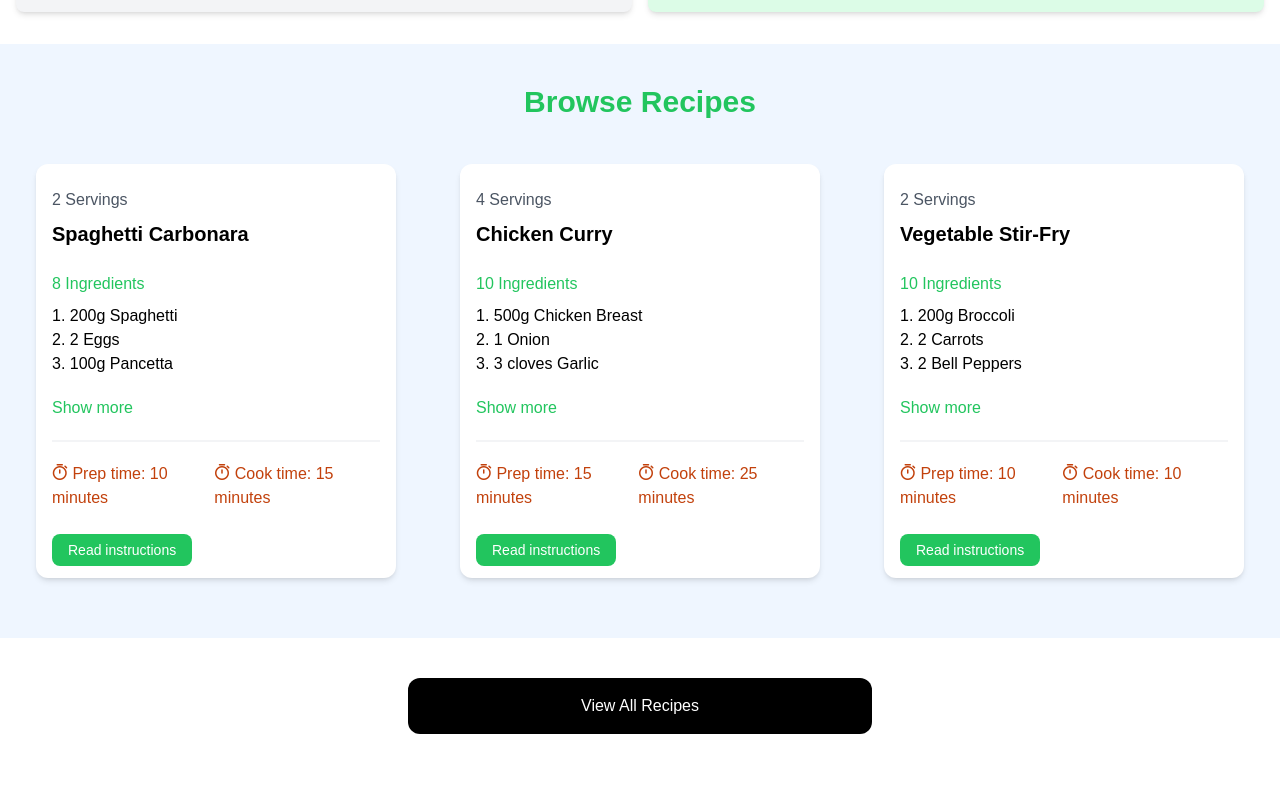
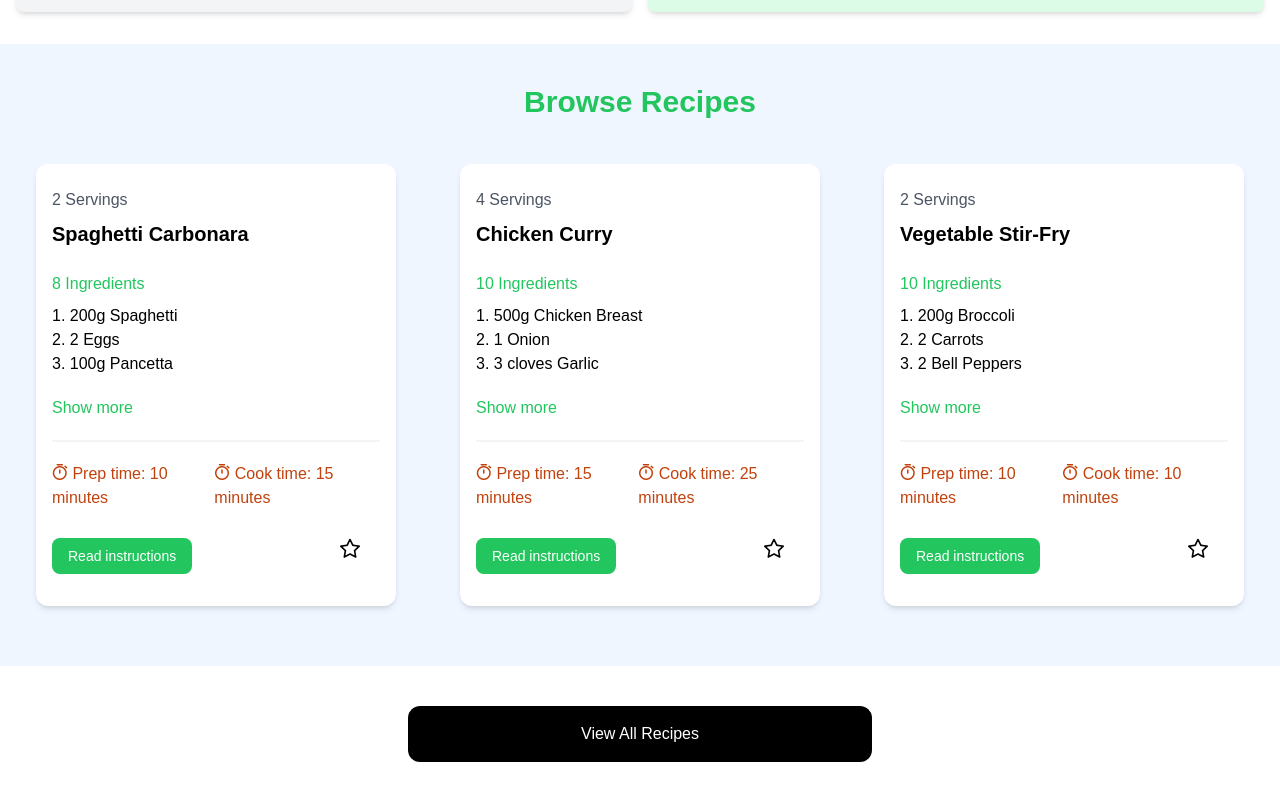
Before and after one commit to Jakob-mbi/Vue-Mat-Recept, a Vue app: page / in a window 1280 px wide. Shown: the part 556-1356 px from the top of the page. Before the commit the page ends 1330 px from the top, so only its background shows below. Built offline with nearby package versions, Linux system fonts and the light colour scheme; data requests are answered from the project's data file.

Commit message:
feat favouriteToggle

```diff
--- a/src/components/RecipeCard.vue
+++ b/src/components/RecipeCard.vue
@@ -11,6 +11,11 @@ const props = defineProps({
     }
 });
 const showFullIngredients = ref(false);
+const favourite = ref(props.recepie.favourite);
+
+const toggleFavourite = () => {
+    favourite.value = !favourite.value;
+};
 const toggleIngredients = () => {
     showFullIngredients.value = !showFullIngredients.value;
 };
@@ -59,11 +64,14 @@ const truncatedIngredients = computed(() => {
                 </div>
 
             </div>
-            <RouterLink
-            :to="'/recipes/' + props.recepie.id"
-            class="h-[36px] bg-green-500 hover:bg-green-600 text-white px-4 py-2 rounded-lg text-center text-sm">
-                Read instructions
-            </RouterLink>
+            <div class="flex flex-col lg:flex-row mb-4 justify-between">
+                <RouterLink
+                :to="'/recipes/' + props.recepie.id"
+                class="h-[36px] bg-green-500 hover:bg-green-600 text-white px-4 py-2 rounded-lg text-center text-sm">
+                    Read instructions
+                </RouterLink>
+                <i @click="toggleFavourite" :class="['pi',favourite?'pi-star-fill':'pi-star','mr-5' ,'text-xl']" ></i>
+            </div>
         </div>
     </div>
 </template>
--- a/src/components/types.ts
+++ b/src/components/types.ts
@@ -9,6 +9,7 @@ type Recipe = {
     prep_time: string;
     cook_time: string;
     servings: number;
+    favourite: boolean;
   };
 
 type RecipesData = {
--- a/src/recipes.json
+++ b/src/recipes.json
@@ -23,7 +23,8 @@
         ],
         "prep_time": "10 minutes",
         "cook_time": "15 minutes",
-        "servings": 2
+        "servings": 2,
+        "favourite": false
       },
       {
         "id": "2",
@@ -51,7 +52,8 @@
         ],
         "prep_time": "15 minutes",
         "cook_time": "25 minutes",
-        "servings": 4
+        "servings": 4,
+        "favourite": false
       },
       {
         "id": "3",
@@ -78,7 +80,8 @@
         ],
         "prep_time": "10 minutes",
         "cook_time": "10 minutes",
-        "servings": 2
+        "servings": 2,
+        "favourite": false
       },
       {
         "id": "4",
@@ -103,7 +106,8 @@
         ],
         "prep_time": "10 minutes",
         "cook_time": "15 minutes",
-        "servings": 4
+        "servings": 4,
+        "favourite": false
       },
       {
         "id": "5",
@@ -126,7 +130,8 @@
         ],
         "prep_time": "5 minutes",
         "cook_time": "10 minutes",
-        "servings": 2
+        "servings": 2,
+        "favourite": false
       },
       {
         "id": "6",
@@ -148,7 +153,8 @@
         ],
         "prep_time": "5 minutes",
         "cook_time": "0 minutes",
-        "servings": 2
+        "servings": 2,
+        "favourite": false
       },
       {
         "id": "7",
@@ -165,7 +171,8 @@
         ],
         "prep_time": "2 minutes",
         "cook_time": "8 minutes",
-        "servings": 2
+        "servings": 2,
+        "favourite": false
       },
       {
         "id": "8",
@@ -183,7 +190,8 @@
         ],
         "prep_time": "5 minutes",
         "cook_time": "0 minutes",
-        "servings": 2
+        "servings": 2,
+        "favourite": false
       },
       {
         "id": "9",
@@ -203,7 +211,8 @@
         ],
         "prep_time": "5 minutes",
         "cook_time": "10 minutes",
-        "servings": 2
+        "servings": 2,
+        "favourite": false
       },
       {
         "id": "10",
@@ -229,7 +238,8 @@
         ],
         "prep_time": "10 minutes",
         "cook_time": "12 minutes",
-        "servings": 24
+        "servings": 24,
+        "favourite": false
       }
     ]
   }
--- a/src/views/RecipeView.vue
+++ b/src/views/RecipeView.vue
@@ -3,31 +3,21 @@
     import axios from 'axios';
     import type { Recipe } from './types';
 
-    import { reactive, onMounted } from 'vue';
+    import { ref, onMounted } from 'vue';
     import { useRoute,RouterLink } from 'vue-router';
 
     const route = useRoute();
 
     const recipeID = route.params.id;
 
-    interface State {
-      recipe: Recipe,
-      isLoding: boolean
-    }
-
-    const state = reactive<State>({
-        recipe: {},
-        isLoding: true
-    });
+    const recipes = ref<Recipe[]>([]);
 
     onMounted(async () => {
         try {
-            const response = await axios.get(`/api/recipes/${recipeID}`);
-            state.recipe = response.data;
+            const response = await axios.get(`http://localhost:5000/recipes/${recipeID}`);
+            recipes.value = response.data;
         } catch (error) {
             console.error(error);
-        } finally {
-            state.isLoding = false;
         }
     });
 </script>
@@ -67,11 +57,7 @@
             </div>
           </main>
 
-          <!-- Sidebar -->
           <aside>
-
-
-            <!-- Manage -->
             <div class="bg-white p-6 rounded-lg shadow-md mt-6">
               <h3 class="text-xl font-bold mb-6">Manage Recipe</h3>
               <a
--- a/vite.config.ts
+++ b/vite.config.ts
@@ -1,27 +1,23 @@
-import { fileURLToPath, URL } from 'node:url'
 
-import { defineConfig } from 'vite'
-import vue from '@vitejs/plugin-vue'
+import { defineConfig } from 'vite';
+import vue from '@vitejs/plugin-vue';
+import { fileURLToPath, URL } from 'url';
 import vueDevTools from 'vite-plugin-vue-devtools'
 
-// https://vite.dev/config/
 export default defineConfig({
-  plugins: [
-    vue(),
-    vueDevTools(),
-  ],
+  plugins: [vue(),vueDevTools()],
   server: {
-    port: 3000,
     proxy: {
       '/api': {
-        target: 'http://localhost:5000',
+        target: 'http://localhost:3000',
         changeOrigin: true,
         rewrite: (path) => path.replace(/^\/api/, '')
       }
+    }
   },
   resolve: {
     alias: {
       '@': fileURLToPath(new URL('./src', import.meta.url))
-    },
-  },
-})
+    }
+  }
+});
```
